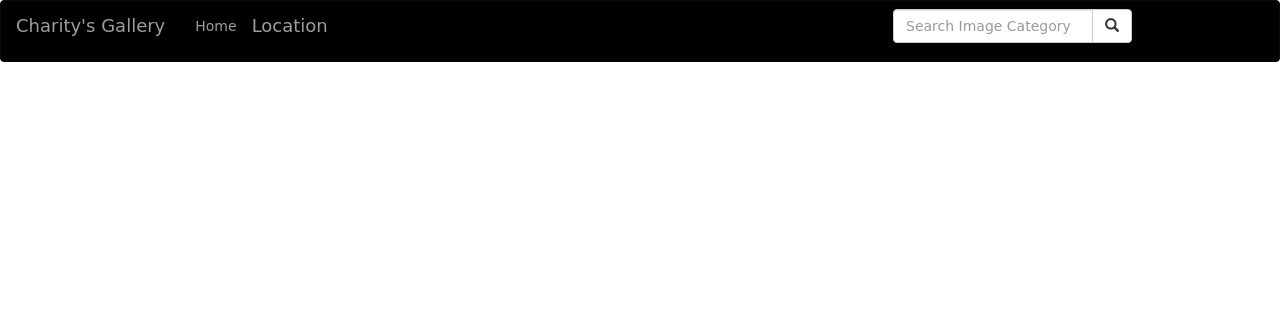
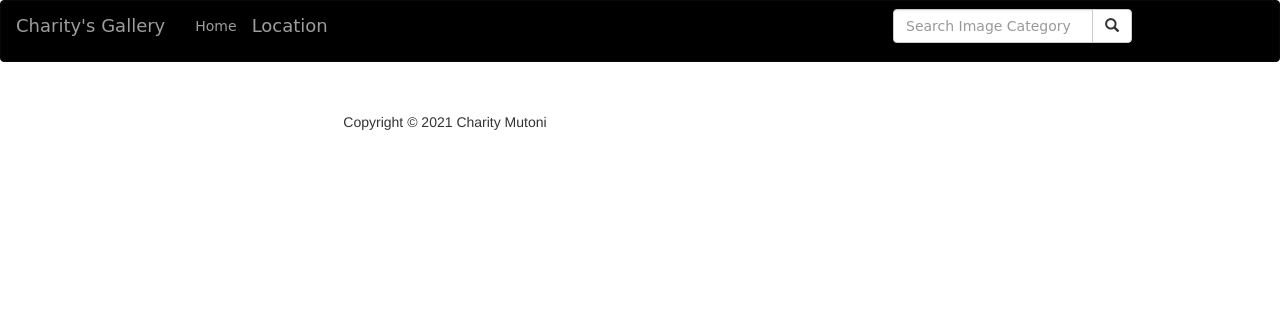
Before and after one commit to CharityMutonii/Gallery, a Django app: page / in a window 1280 px wide. Shown: the top 322 px of the page. Run offline with Django 3.2, Linux system fonts and the light colour scheme; data that the repository does not hold is empty; some libraries are stand-ins or nearby versions; some web fonts are replaced.

Commit message:
made changes

```diff
--- a/MyGallery/models.py
+++ b/MyGallery/models.py
@@ -79,6 +79,7 @@ class Photo(models.Model):
         A method to return all photos
         """
         return cls.objects.all()
+
     @classmethod
     def get_photo_by_id(cls, id):
         """
@@ -91,7 +92,8 @@ class Photo(models.Model):
         """
         A method to return all photos based on catergory
         """
-        return cls.objects.filter(category__name__icontains = search_term)
+        pho = cls.objects.filter(category__name__icontains = search_term)
+        return pho
 
     @classmethod
     def filter_by_location(cls, location):
--- a/MyGallery/templates/base.html
+++ b/MyGallery/templates/base.html
@@ -19,7 +19,37 @@
 
 <body>
     {% include "navbar.html" %}
-    {% block content %}{%endblock%}
+    {% block content %}
+    {%endblock%}
+
+    <footer>
+        <div class="container">
+            <div class="row">
+                <div class="col-lg-8 col-md-10 mx-auto">
+                    <ul class="list-inline text-center">
+                        <li class="list-inline-item">
+                            <a href="https://www.instagram.com/__chary27/" target="_blank">
+                                <span class="fa-stack fa-lg">
+                                    <i class="fas fa-circle fa-stack-2x"></i>
+                                    <i class="fab fa-instagram fa-stack-1x fa-inverse"></i>
+                                </span>
+                            </a>
+                        </li>
+                        <li class="list-inline-item">
+                            <a href="https://github.com/CharityMutonii/" target="_blank">
+                                <span class="fa-stack fa-lg">
+                                    <i class="fas fa-circle fa-stack-2x"></i>
+                                    <i class="fab fa-github fa-stack-1x fa-inverse"></i>
+                                </span>
+                            </a>
+                        </li>
+                    </ul>
+                    <p class="copyright text-center">Copyright &copy; 2021 Charity Mutoni </p>
+                </div>
+            </div>
+        </div>
+    </footer>
+
     {% block scripts %}
     <script src="{% static 'js/copy.js' %}"></script>
     <script src="https://ajax.googleapis.com/ajax/libs/jquery/3.2.1/jquery.min.js"></script>
--- a/MyGallery/templates/index.html
+++ b/MyGallery/templates/index.html
@@ -23,11 +23,16 @@
                         <p>Categor:{{photo.category.name}}</p>
                         <p>uploaded {{photo.post_date | timesince}} ago</p>
                     </div>
+
                     <div class="modal-footer">
-                        <input class="form-control input-lg" type="text" value="{{photo.image.url}}" id="input">
-                        <button class="btn btn-success btn-sm" onclick="myFunction('{{photo.id}}.url')">Copy</button>
-                        <button type="button" class="btn btn-default" data-dismiss="modal">Close</button>
-                    </div>
+                        <input class="form-control input-lg" type="text"
+                             value="{{photo.image.url}}" id="{{photo.id}}.url">
+                         <button class="btn btn-success btn-sm" onclick="copyLink('{{photo.id}}.url')">Copy</button>
+                         <button type="button" class="btn btn-default" data-dismiss="modal">Close</button>
+
+                     </div>
+
+
                 </div>
             </div>
         </div>
```
Also changed, not shown: MyGallery/static/css/styles.css (+0 -39 lines), MyGallery/static/js/copy.js (+0 -7 lines), MyGallery/templates/search.html (added), MyGallery/views.py (line endings or trailing spaces).
